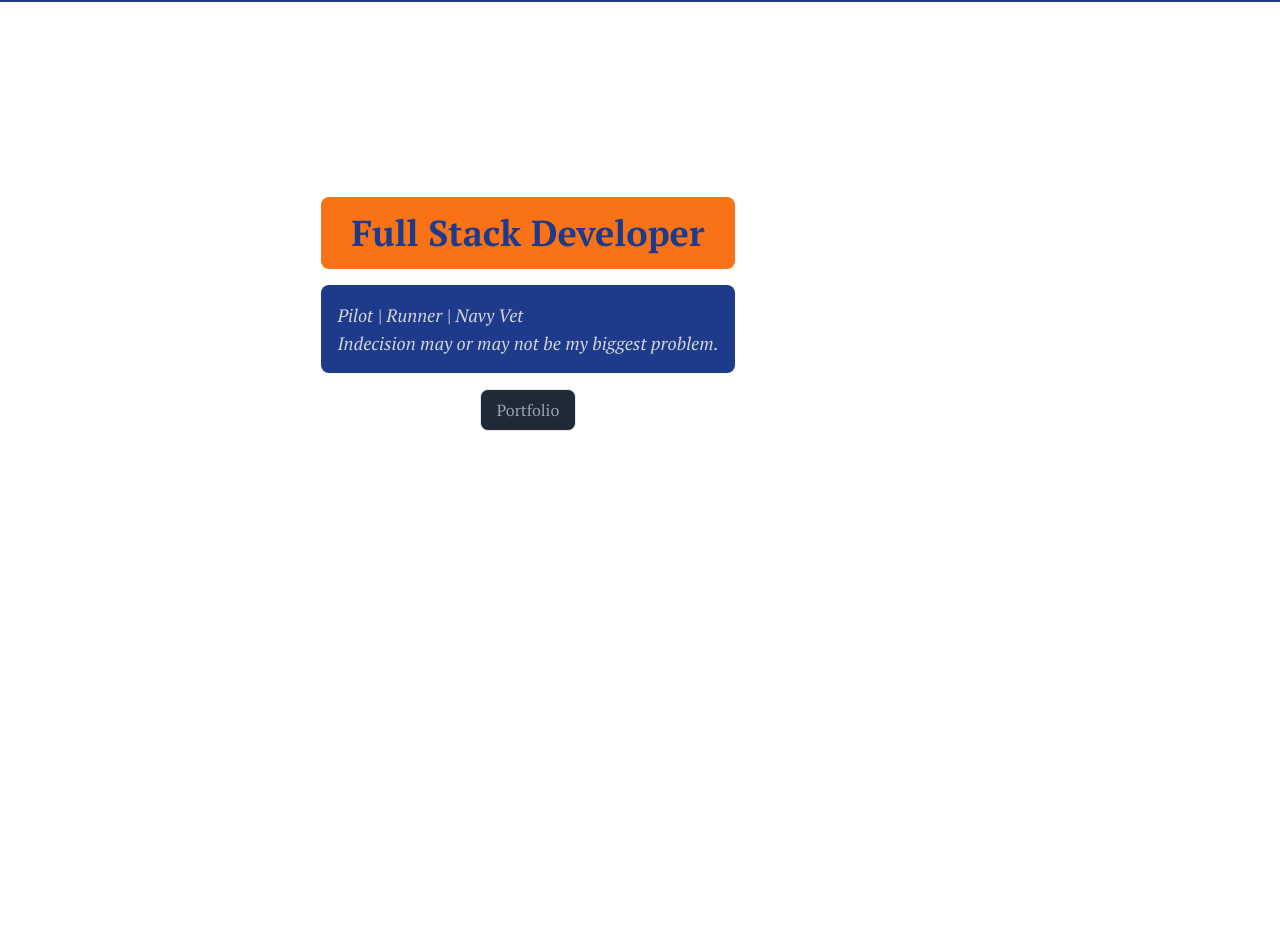
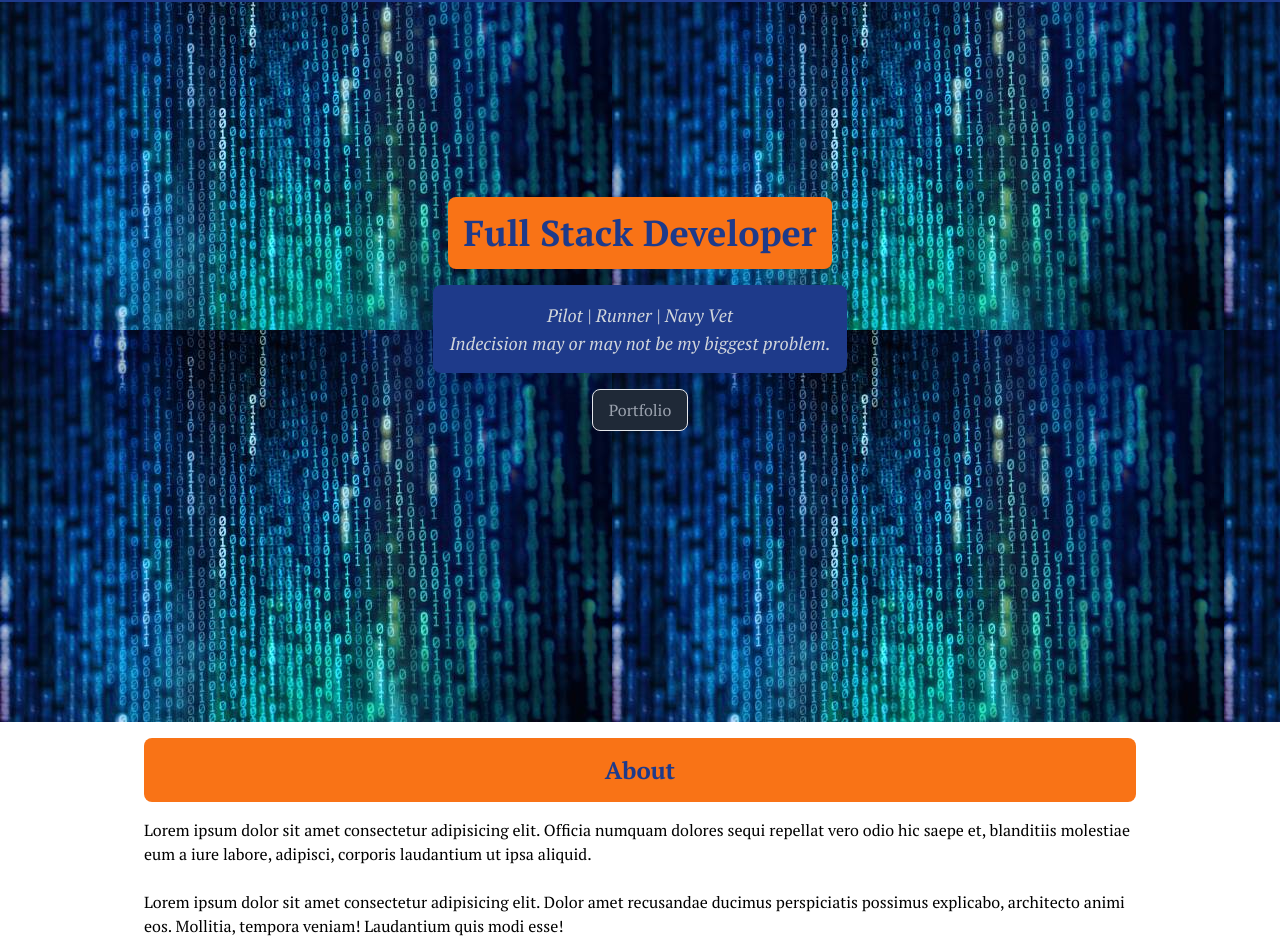
Before and after one commit to bp4924/bp-react-portfolio, a React (Create React App) app: page / in a window 1280 px wide. Shown: the part 78-1030 px from the top of the page. Before the commit the page ends 800 px from the top, so only its background shows below. Built offline with nearby package versions, Linux system fonts and the light colour scheme; a web font is replaced by a local one.

Commit message:
component files

```diff
--- a/src/App.js
+++ b/src/App.js
@@ -1,3 +1,4 @@
+import About from "./components/About";
 import Home from "./components/Home";
 import NavBar from "./components/NavBar";
 
@@ -6,6 +7,7 @@ function App() {
     <div>
       <NavBar />
       <Home />
+      <About />
     </div>
   );
 }
--- a/src/components/About.jsx
+++ b/src/components/About.jsx
@@ -1,7 +1,29 @@
 import React from "react";
 
 const About = () => {
-  return <div>About</div>;
+  return (
+    <div name="about" className="h-screen w-full">
+      <div className="flex flex-col justify-center p-4 m-auto max-w-screen-lg">
+        <div className="text-2xl font-bold text-blue-900 bg-orange-500 p-4 rounded-lg mb-4 text-center m-0">
+          <p>About</p>
+        </div>
+        <p>
+          Lorem ipsum dolor sit amet consectetur adipisicing elit. Officia
+          numquam dolores sequi repellat vero odio hic saepe et, blanditiis
+          molestiae eum a iure labore, adipisci, corporis laudantium ut ipsa
+          aliquid.
+        </p>
+
+        <br />
+
+        <p>
+          Lorem ipsum dolor sit amet consectetur adipisicing elit. Dolor amet
+          recusandae ducimus perspiciatis possimus explicabo, architecto animi
+          eos. Mollitia, tempora veniam! Laudantium quis modi esse!
+        </p>
+      </div>
+    </div>
+  );
 };
 
 export default About;
--- a/src/components/Home.jsx
+++ b/src/components/Home.jsx
@@ -1,23 +1,22 @@
 // using rafce snippet
 import React from "react";
 // initial screen image from istockphoto.com
-//import splashScreen from "../assets/vertical-code.png";
+import splashScreen from "../assets/vertical-code.png";
 
 const Home = () => {
   return (
     <div
       name="home"
       className="h-full w-full top-20"
-      /*       ADD background image without covering up drop-down links
+      /*       ADD background image without covering up drop-down links       */
       style={{ backgroundImage: `url(${splashScreen})` }}
-       */
     >
-      <div className="flex flex-col items-center justify-center h-screen max-w-screen-lg m-auto mx-4">
-        <div className="flex flex-col justify-center">
-          <h3 className="text-4xl font-bold text-blue-900  bg-orange-500 p-4 rounded-lg mb-4 text-center ">
+      <div className="flex flex-col items-center justify-center h-screen max-w-screen-lg m-auto">
+        <div className="flex flex-col justify-center items-center">
+          <h3 className="text-4xl font-bold text-blue-900  bg-orange-500 p-4 rounded-lg mb-4 text-center m-0 ">
             Full Stack Developer
           </h3>
-          <p className="bg-blue-900 italic text-gray-300 text-lg p-4 rounded-lg ">
+          <p className="bg-blue-900 italic text-gray-300 text-lg mx-6 p-4 rounded-lg text-center">
             Pilot | Runner | Navy Vet <br /> Indecision may or may not be my
             biggest problem.
           </p>
```
